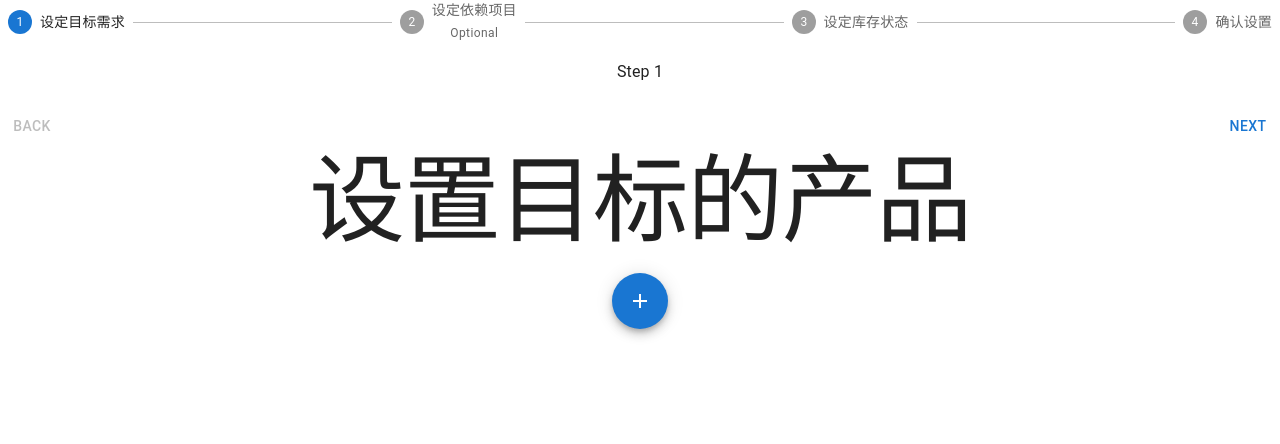
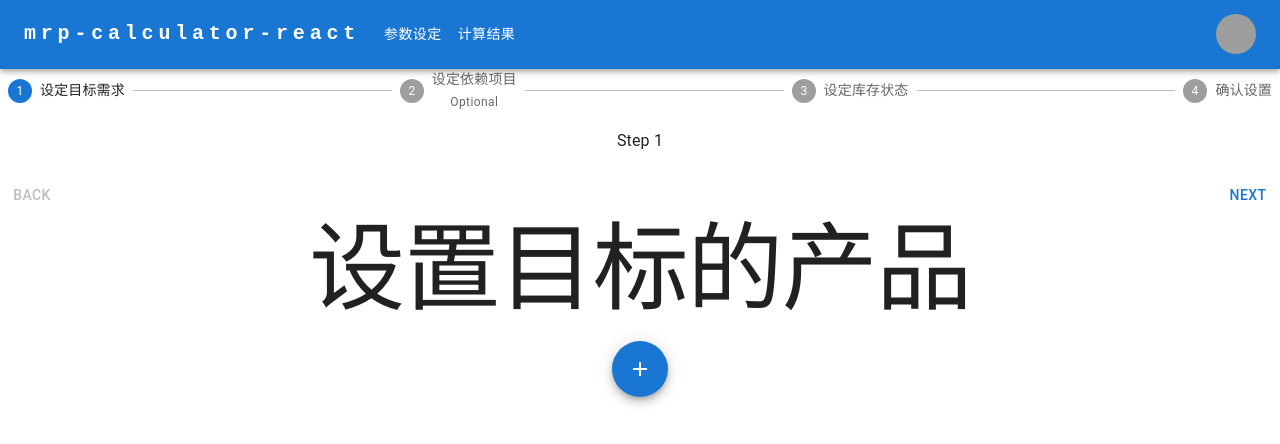
Before and after one commit to Yuan-Quan/mrp-planner-react, a React (Create React App) app: page /config/target in a window 1280 px wide. Shown: the top 444 px of the page. Built offline with nearby package versions, Linux system fonts and the light colour scheme; grey boxes are pictures that could not be loaded.

Commit message:
added nav bar

```diff
--- a/src/App.tsx
+++ b/src/App.tsx
@@ -12,6 +12,7 @@
 import { IPeriod, IProduct } from './MrpData';
 import { ConfigConfrim } from './pages/ConfigInitConfirm';
 import { Result } from './pages/Result';
+import { NavBar } from './components/NavBar';
 
 interface IAppContext {
   targetProducts: IProduct[]
@@ -45,6 +46,7 @@
         targetProducts, setTargetProducts, normalProducts, setNormalProducts, selectedProductIdx, setSelectedProductIdx, mrpResult, setMrpResult
       }}>
         <BRouter>
+          <NavBar />
           <Routes>
             <Route path="/" element={<Main />} />
             <Route path="/config" element={<ConfigPage />} >
--- /dev/null
+++ b/src/components/NavBar.tsx
@@ -0,0 +1,160 @@
+import * as React from 'react';
+import AppBar from '@mui/material/AppBar';
+import Box from '@mui/material/Box';
+import Toolbar from '@mui/material/Toolbar';
+import IconButton from '@mui/material/IconButton';
+import Typography from '@mui/material/Typography';
+import Menu from '@mui/material/Menu';
+import MenuIcon from '@mui/icons-material/Menu';
+import Container from '@mui/material/Container';
+import Avatar from '@mui/material/Avatar';
+import Button from '@mui/material/Button';
+import Tooltip from '@mui/material/Tooltip';
+import MenuItem from '@mui/material/MenuItem';
+import { Link, useNavigate } from 'react-router-dom';
+
+export const NavBar = () => {
+    const pages = [{ name: '参数设定', href: '/config/target' }, { name: '计算结果', href: '/result' }];
+    const settings = ['Profile', 'Account', 'Dashboard', 'Logout'];
+    const navigate = useNavigate();
+    const [anchorElNav, setAnchorElNav] = React.useState<null | HTMLElement>(null);
+    const [anchorElUser, setAnchorElUser] = React.useState<null | HTMLElement>(null);
+
+    const handleOpenNavMenu = (event: React.MouseEvent<HTMLElement>) => {
+        setAnchorElNav(event.currentTarget);
+    };
+    const handleOpenUserMenu = (event: React.MouseEvent<HTMLElement>) => {
+        setAnchorElUser(event.currentTarget);
+    };
+
+    const handleCloseNavMenu = (to: string) => {
+        navigate(to);
+        setAnchorElNav(null);
+    };
+
+    const handleCloseUserMenu = () => {
+        setAnchorElUser(null);
+    };
+
+    return (
+        <AppBar position="static">
+            <Container maxWidth="xl">
+                <Toolbar disableGutters>
+                    <Typography
+                        variant="h6"
+                        noWrap
+                        component="a"
+                        onClick={() => navigate('/')}
+                        sx={{
+                            mr: 2,
+                            display: { xs: 'none', md: 'flex' },
+                            fontFamily: 'monospace',
+                            fontWeight: 700,
+                            letterSpacing: '.3rem',
+                            color: 'inherit',
+                            textDecoration: 'none',
+                        }}
+                    >
+                        mrp-calculator-react
+                    </Typography>
+
+                    <Box sx={{ flexGrow: 1, display: { xs: 'flex', md: 'none' } }}>
+                        <IconButton
+                            size="large"
+                            aria-label="account of current user"
+                            aria-controls="menu-appbar"
+                            aria-haspopup="true"
+                            onClick={handleOpenNavMenu}
+                            color="inherit"
+                        >
+                            <MenuIcon />
+                        </IconButton>
+                        <Menu
+                            id="menu-appbar"
+                            anchorEl={anchorElNav}
+                            anchorOrigin={{
+                                vertical: 'bottom',
+                                horizontal: 'left',
+                            }}
+                            keepMounted
+                            transformOrigin={{
+                                vertical: 'top',
+                                horizontal: 'left',
+                            }}
+                            open={Boolean(anchorElNav)}
+                            onClose={handleCloseNavMenu}
+                            sx={{
+                                display: { xs: 'block', md: 'none' },
+                            }}
+                        >
+                            {pages.map((page) => (
+                                <MenuItem key={page.name} onClick={() => handleCloseNavMenu(page.href)}>
+                                    <Typography textAlign="center">{page.name}</Typography>
+                                </MenuItem>
+                            ))}
+                        </Menu>
+                    </Box>
+                    <Typography
+                        variant="h5"
+                        noWrap
+                        component="a"
+                        onClick={() => navigate('/')}
+                        sx={{
+                            mr: 2,
+                            display: { xs: 'flex', md: 'none' },
+                            flexGrow: 1,
+                            fontFamily: 'monospace',
+                            fontWeight: 700,
+                            letterSpacing: '.3rem',
+                            color: 'inherit',
+                            textDecoration: 'none',
+                        }}
+                    >
+                        mrp-calculator-react
+                    </Typography>
+                    <Box sx={{ flexGrow: 1, display: { xs: 'none', md: 'flex' } }}>
+                        {pages.map((page) => (
+                            <Button
+                                key={page.name}
+                                onClick={() => handleCloseNavMenu(page.href)}
+                                sx={{ my: 2, color: 'white', display: 'block' }}
+                            >
+                                {page.name}
+                            </Button>
+                        ))}
+                    </Box>
+
+                    <Box sx={{ flexGrow: 0 }}>
+                        <Tooltip title="Open settings">
+                            <IconButton onClick={handleOpenUserMenu} sx={{ p: 0 }}>
+                                <Avatar alt="Remy Sharp" src="/static/images/avatar/2.jpg" />
+                            </IconButton>
+                        </Tooltip>
+                        <Menu
+                            sx={{ mt: '45px' }}
+                            id="menu-appbar"
+                            anchorEl={anchorElUser}
+                            anchorOrigin={{
+                                vertical: 'top',
+                                horizontal: 'right',
+                            }}
+                            keepMounted
+                            transformOrigin={{
+                                vertical: 'top',
+                                horizontal: 'right',
+                            }}
+                            open={Boolean(anchorElUser)}
+                            onClose={handleCloseUserMenu}
+                        >
+                            {settings.map((setting) => (
+                                <MenuItem key={setting} onClick={handleCloseUserMenu}>
+                                    <Typography textAlign="center">{setting}</Typography>
+                                </MenuItem>
+                            ))}
+                        </Menu>
+                    </Box>
+                </Toolbar>
+            </Container>
+        </AppBar>
+    );
+}
--- a/src/pages/Main.tsx
+++ b/src/pages/Main.tsx
@@ -7,7 +7,7 @@
             <Typography variant="h1">Main page place holder</Typography>
             <List>
                 <ListItem>
-                    <Link to="/config/target">开始新的计算</Link>
+                    <Link to="/config/target">开始设定参数</Link>
                 </ListItem>
                 <ListItem>
                     <Link to="/result">计算结果</Link>
```
